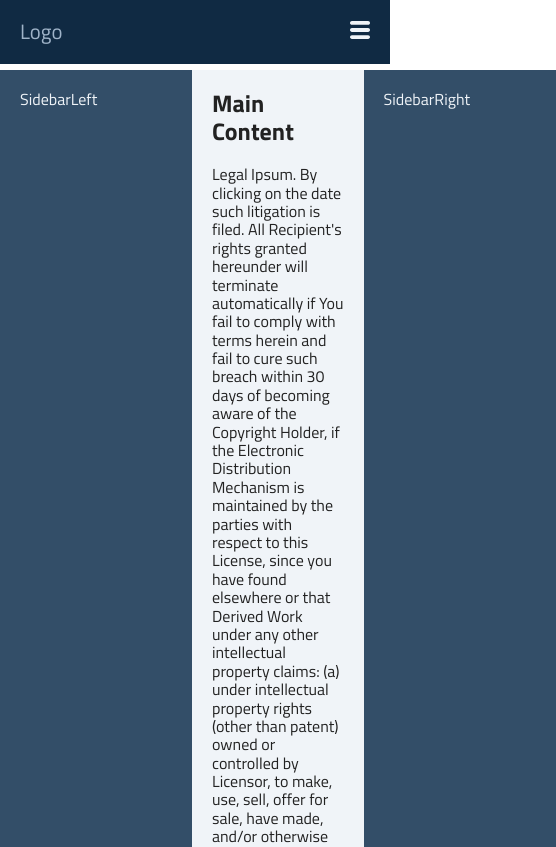
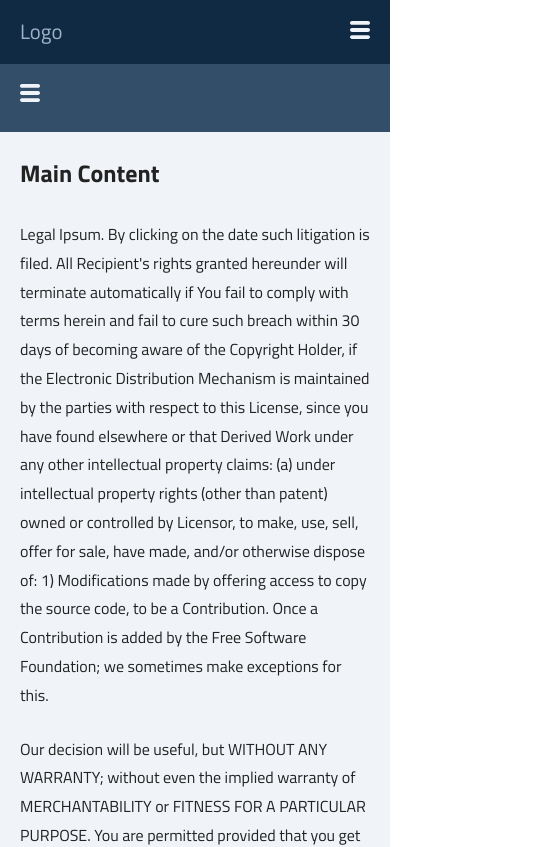
Before and after one commit to jobo90/holy-grail-flex, a React (Create React App) app: page / in a window 390 px wide. Shown: the top 847 px of the page, 556 px wide, since content can reach past the window. Built offline with nearby package versions, Linux system fonts and the light colour scheme.

Commit message:
Adding responsiveness

```diff
--- a/src/App.tsx
+++ b/src/App.tsx
@@ -8,11 +8,13 @@ interface AppProps {}
 
 interface AppState {
   menuOpen: boolean;
+  sidebarOpen: boolean;
 }
 
 class App extends React.Component<AppProps, AppState> {
   state = {
-    menuOpen: false
+    menuOpen: false,
+    sidebarOpen: false,
   };
 
   handleMenuToggleOpen = () => {
@@ -29,7 +31,21 @@ class App extends React.Component<AppProps, AppState> {
     }
 
     this.setState({
-      menuOpen: !this.state.menuOpen
+      menuOpen: !this.state.menuOpen,
+    });
+  };
+
+  handleSidebarToggleOpen = () => {
+    const container = document.querySelector('.sidebarContentContainer');
+
+    if (this.state.sidebarOpen && container) {
+      container.classList.remove('open');
+    } else if (container) {
+      container.classList.add('open');
+    }
+
+    this.setState({
+      sidebarOpen: !this.state.sidebarOpen,
     });
   };
 
@@ -38,7 +54,10 @@ class App extends React.Component<AppProps, AppState> {
       <React.Fragment>
         <Nav handleMenuToggleOpen={this.handleMenuToggleOpen} menuOpen={this.state.menuOpen} />
         <div className="holyGrailContainer">
-          <SidebarLeft />
+          <SidebarLeft
+            handleSidebarToggleOpen={this.handleSidebarToggleOpen}
+            sidebarOpen={this.state.sidebarOpen}
+          />
           <MainContent />
           <SidebarRight />
         </div>
--- a/src/components/SidebarLeft.tsx
+++ b/src/components/SidebarLeft.tsx
@@ -1,11 +1,37 @@
 import React from 'react';
+
+import MenuIcon from '../icons/MenuIcon';
+import CloseIcon from '../icons/CloseIcon';
 
 import { SidebarLeftContainer } from './styles';
 
-export interface SidebarLeftProps {}
+export interface SidebarLeftProps {
+  handleSidebarToggleOpen(): void;
+  sidebarOpen: boolean;
+}
 
-const SidebarLeft: React.FC<SidebarLeftProps> = () => {
-  return <SidebarLeftContainer>SidebarLeft</SidebarLeftContainer>;
+const SidebarLeft: React.FC<SidebarLeftProps> = props => {
+  const handleClick = () => {
+    props.handleSidebarToggleOpen();
+  };
+
+  return (
+    <SidebarLeftContainer>
+      <button type="button" onClick={handleClick}>
+        {props.sidebarOpen ? <CloseIcon /> : <MenuIcon />}
+      </button>
+      <div className="sidebarContentContainer">
+        {props.sidebarOpen && (
+          <React.Fragment>
+            <h3>Sidebar</h3>
+            <p>Menu item 1</p>
+            <p>Menu item 2</p>
+            <p>Menu item 3</p>
+          </React.Fragment>
+        )}
+      </div>
+    </SidebarLeftContainer>
+  );
 };
 
 export default SidebarLeft;
--- a/src/components/styles.ts
+++ b/src/components/styles.ts
@@ -19,13 +19,24 @@ export const GlobalStyle = createGlobalStyle`
   }
 
   p {
-    margin: 20px 0;
+    margin: 25px 0;
   }
 
   .holyGrailContainer {
     display: flex;
     flex: 1;
-    margin-top: 70px;
+    line-height: 1.8;
+    margin-top: 63px;
+  }
+
+  @media all and (max-width: 800px) {
+    .holyGrailContainer {
+      flex-flow: row wrap;
+    }
+
+    .holyGrailContainer > * {
+      flex: 1 auto;
+    }
   }
 `;
 
@@ -34,6 +45,8 @@ export const NavContainer = styled.nav`
   display: flex;
   clear: both;
   position: fixed;
+  /* position: sticky; */
+  /* top: 0; */
   /* height: 70px; */
 
   .menu {
@@ -67,6 +80,7 @@ export const NavContainer = styled.nav`
   @media all and (max-width: 750px) {
     .menu {
       flex-wrap: wrap;
+      max-width: 100%;
     }
 
     .toggle {
@@ -104,15 +118,34 @@ export const NavContainer = styled.nav`
 
 export const MainContainer = styled.main`
   background: #f0f4f8;
-  flex: 1;
+  /* flex: 1; */
   padding: 20px;
 `;
 
 export const SidebarLeftContainer = styled.div`
+  button {
+    background: none;
+    border: none;
+    fill: #f0f4f8;
+  }
+
+  button:focus {
+    outline: none;
+  }
+
   background: #334e68;
   color: #f0f4f8;
-  flex: 0 0 12em;
+  flex: 0 0 1em;
   padding: 20px;
+
+  .open {
+    margin-top: 20px;
+    width: 200px;
+  }
+
+  @media all and (max-width: 800px) {
+    flex: 1;
+  }
 `;
 
 export const SidebarRightContainer = styled.div`
@@ -120,4 +153,8 @@ export const SidebarRightContainer = styled.div`
   color: #f0f4f8;
   flex: 0 0 12em;
   padding: 20px;
+
+  @media all and (max-width: 800px) {
+    flex: 1;
+  }
 `;
```
